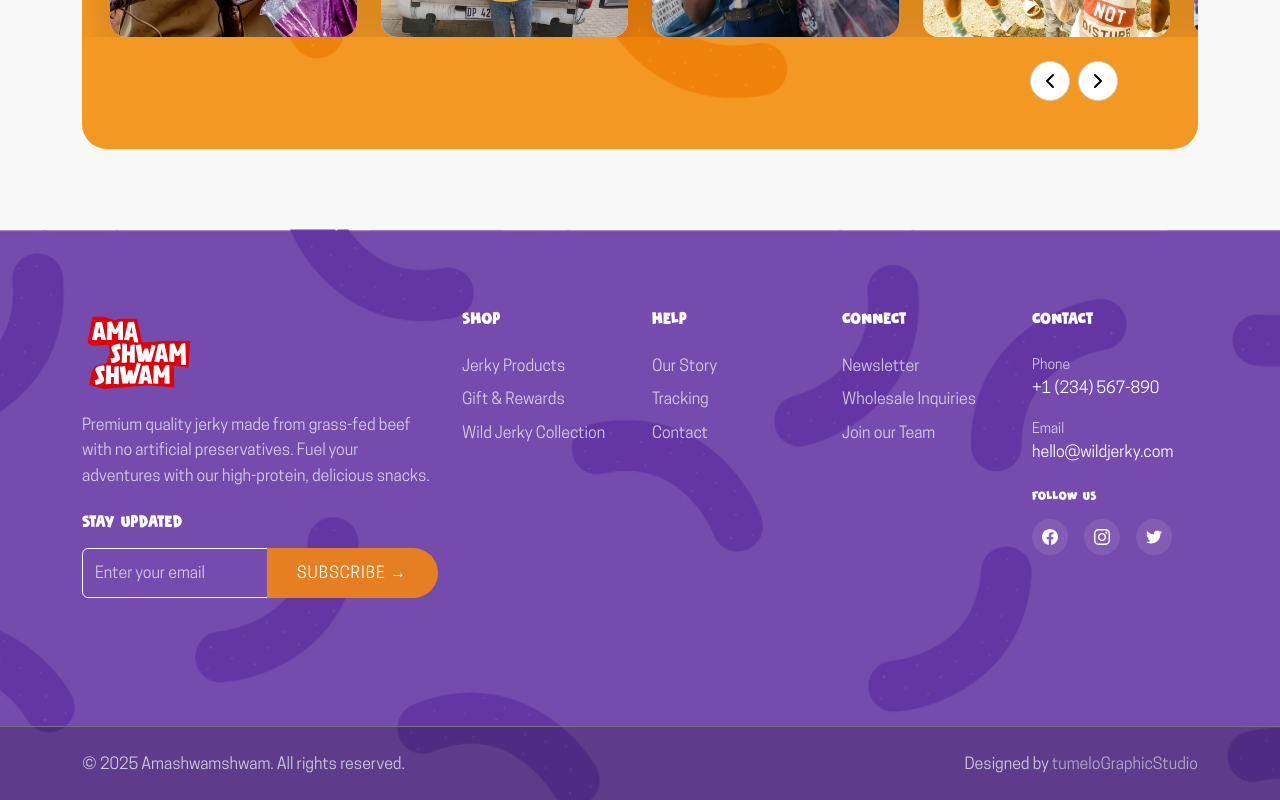
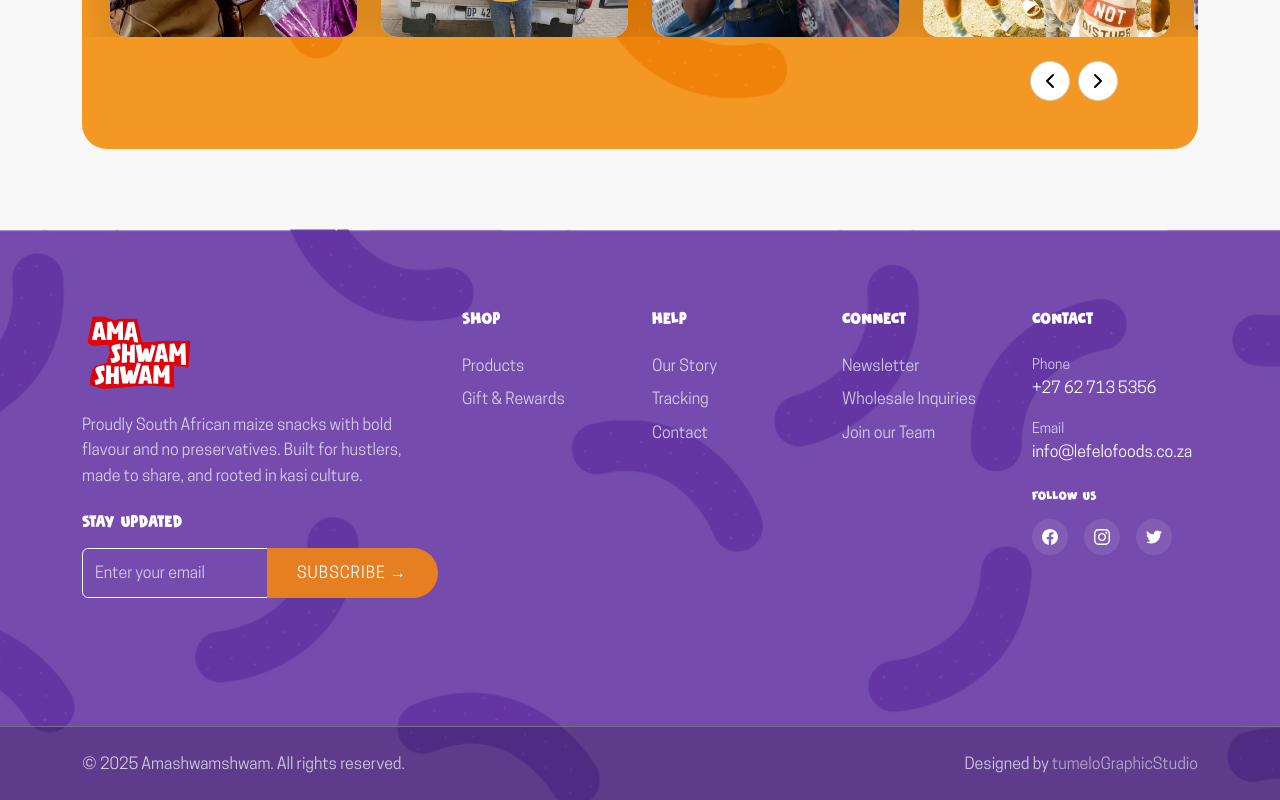
Before and after one commit to tumelo-sebego/amashwamshwam, a Vue app: page / in a window 1280 px wide. Shown: the part 4038-4838 px from the top of the page. Built offline with nearby package versions, Linux system fonts and the light colour scheme; the HTML template or start-up script is replaced by a standard one.

Commit message:
modified footer content with factual information

```diff
--- a/src/components/FooterSection.vue
+++ b/src/components/FooterSection.vue
@@ -2,15 +2,15 @@
 import logoImage from '../assets/images/logo.svg'
 import purpleBg from '../assets/images/purple_bg.jpg'
 const footerLinks = {
-  shop: ['Jerky Products', 'Gift & Rewards', 'Wild Jerky Collection'],
+  shop: ['Products', 'Gift & Rewards'],
   help: ['Our Story', 'Tracking', 'Contact'],
   connect: ['Newsletter', 'Wholesale Inquiries', 'Join our Team'],
 }
 
 const socialLinks = [
-  { icon: 'facebook', url: '#' },
-  { icon: 'instagram', url: '#' },
-  { icon: 'twitter', url: '#' },
+  { icon: 'facebook', url: 'https://www.facebook.com/people/Amashwamshwam/100095520060449/' },
+  { icon: 'instagram', url: 'https://www.instagram.com/amashwamshwampuffs/' },
+  { icon: 'twitter', url: 'https://x.com/amashwamshwam' },
 ]
 </script>
 
@@ -27,8 +27,8 @@
                 <img :src="logoImage" alt="Wild Jerky" height="40" class="logo me-3" />
               </div>
               <p class="text-light opacity-75 mb-4">
-                Premium quality jerky made from grass-fed beef with no artificial preservatives.
-                Fuel your adventures with our high-protein, delicious snacks.
+                Proudly South African maize snacks with bold flavour and no preservatives. Built for
+                hustlers, made to share, and rooted in kasi culture.
               </p>
 
               <!-- Newsletter signup -->
@@ -88,17 +88,17 @@
             <div class="contact-info">
               <div class="mb-3">
                 <small class="text-light opacity-75 d-block">Phone</small>
-                <a href="tel:+1234567890" class="text-white text-decoration-none fw-semibold">
-                  +1 (234) 567-890
+                <a href="tel:+2762 713 5356" class="text-white text-decoration-none fw-semibold">
+                  +27 62 713 5356
                 </a>
               </div>
               <div class="mb-3">
                 <small class="text-light opacity-75 d-block">Email</small>
                 <a
-                  href="mailto:hello@wildjerky.com"
+                  href="mailto:info@lefelofoods.co.za"
                   class="text-white text-decoration-none fw-semibold"
                 >
-                  hello@wildjerky.com
+                  info@lefelofoods.co.za
                 </a>
               </div>
 
```
